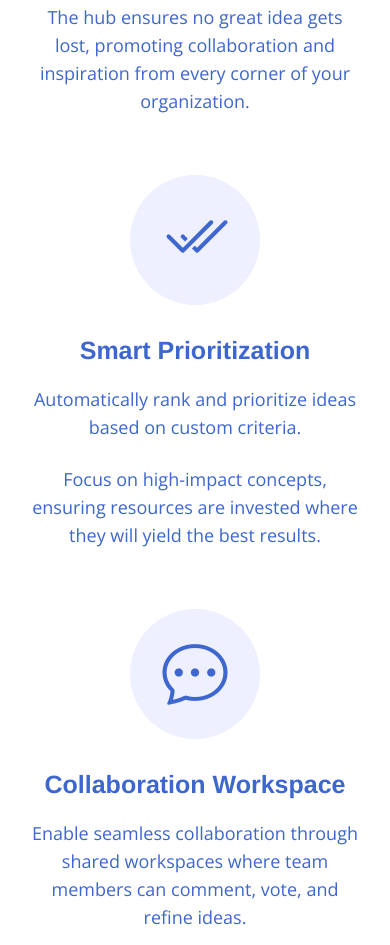
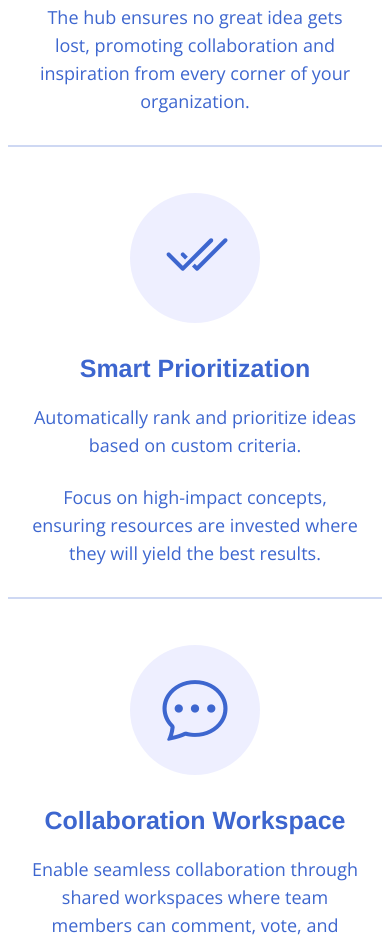
Before and after one commit to gomantu/gomantu.github.io, a plain HTML site: page index.html in a window 390 px wide. Shown: the part 1401-2346 px from the top of the page. Drawn offline with nearby package versions, Linux system fonts and the light colour scheme.

Commit message:
feat: Add divider between features on mobile
Signed-off-by: Ken Finnigan <ken@kenfinnigan.me>

```diff
--- a/index.html
+++ b/index.html
@@ -178,6 +178,7 @@
               </div>
             </div>
           </div>
+          <hr class="hr hr-blurry border-2" />
           <div class="col-lg-4 col-md-8 col-sm-10">
             <div class="single-feature">
               <div class="icon">
@@ -195,6 +196,7 @@
               </div>
             </div>
           </div>
+          <hr class="hr hr-blurry border-2" />
           <div class="col-lg-4 col-md-8 col-sm-10">
             <div class="single-feature">
               <div class="icon">
--- a/main.css
+++ b/main.css
@@ -662,6 +662,18 @@ p {
 .feature-section .single-feature .content p {
   font-size: 18px;
   line-height: 28px;
+}
+
+/* Hide Divider on Desktops */
+.feature-section hr {
+  display: none;
+}
+
+/* On mobile devices, show the divider */
+@media only screen and (min-width: 768px) and (max-width: 991px), (max-width: 767px) {
+  .feature-section hr {
+    display: block;
+  }
 }
 
 /* ======= footer css ======= */
```
